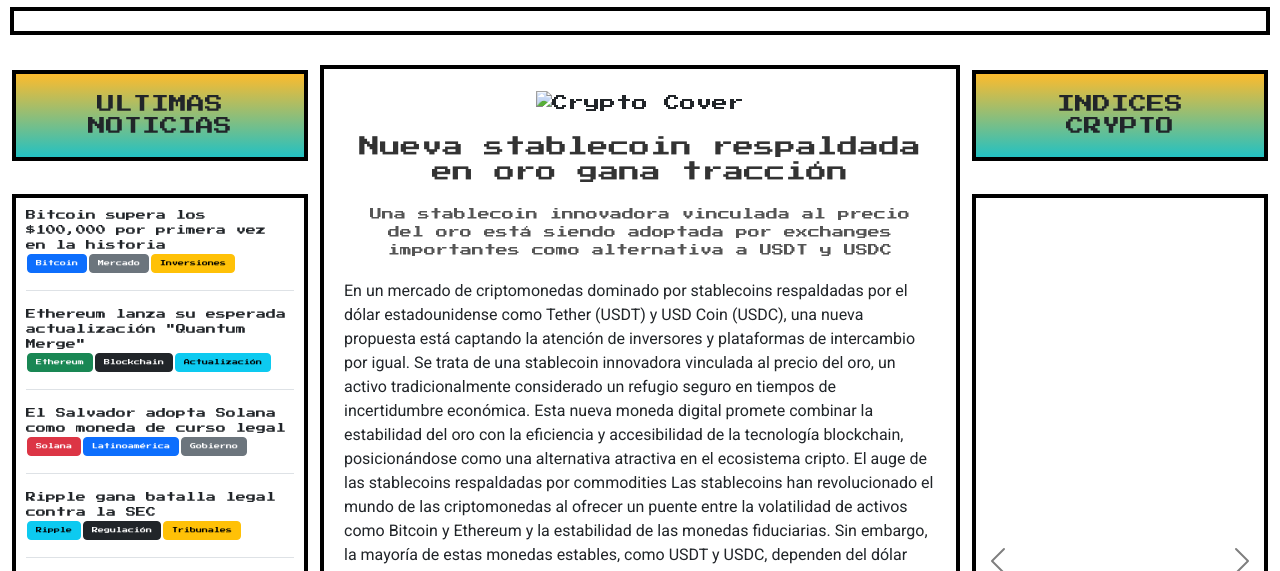
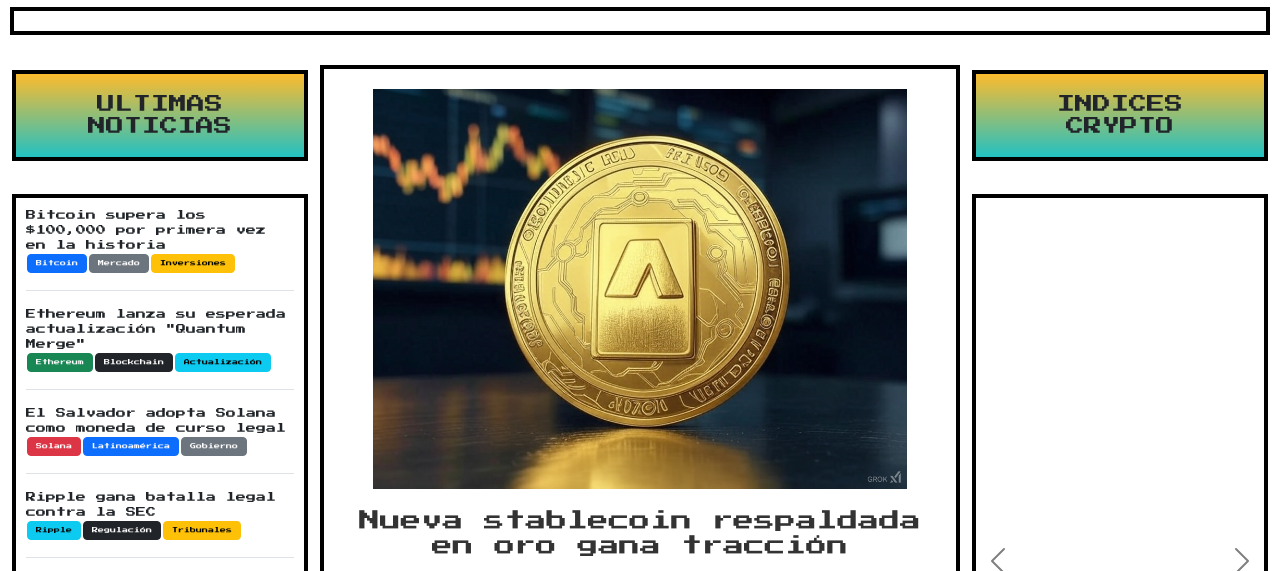
Before and after one commit to cioccalezombi/Federico-Cioccale-Coderhouse, a plain HTML site: page pages/articulos.html in a window 1280 px wide. Shown: the part 212-783 px from the top of the page. Drawn offline with nearby package versions, Linux system fonts and the light colour scheme; the site is published under a folder, as on GitHub Pages, so addresses that start at the root find nothing; a script that the page names is missing.

Commit message:
imagenes
solucionado las imagenes quie no se mostraban en github pages pero si en el liveserver de vs

```diff
--- a/pages/articulos.html
+++ b/pages/articulos.html
@@ -54,7 +54,7 @@
 			<!-- Articulo principal -->
 			<div class="col-lg-6 col-12 order-lg-2 order-2 content">
 				<section class="header-section noticias">
-					<a href="#stablecoin"><img src="/assets/Articulos.jpg" alt="Crypto Cover" class="cover-image"></a> <a href="#stablecoin"><h1 class="title titulo-noticia">Nueva stablecoin respaldada en oro gana tracción</h1></a>
+					<a href="#stablecoin"><img src="../assets/articulos.jpg" alt="Crypto Cover" class="cover-image"></a> <a href="#stablecoin"><h1 class="title titulo-noticia">Nueva stablecoin respaldada en oro gana tracción</h1></a>
 					<p class="subtitle">Una stablecoin innovadora vinculada al precio del oro está siendo adoptada por exchanges importantes como alternativa a USDT y USDC</p>
 				</section>
 				<div class="article-content-container">
```
Also changed, not shown: pages/noticias.html (+1 -1 lines).
